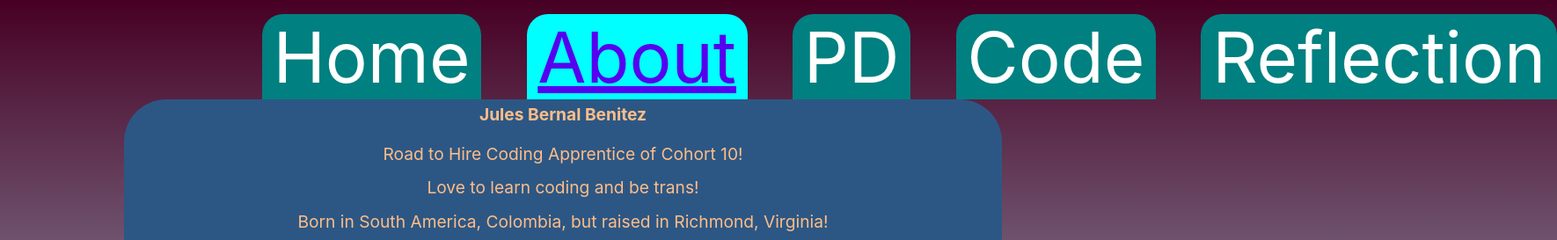
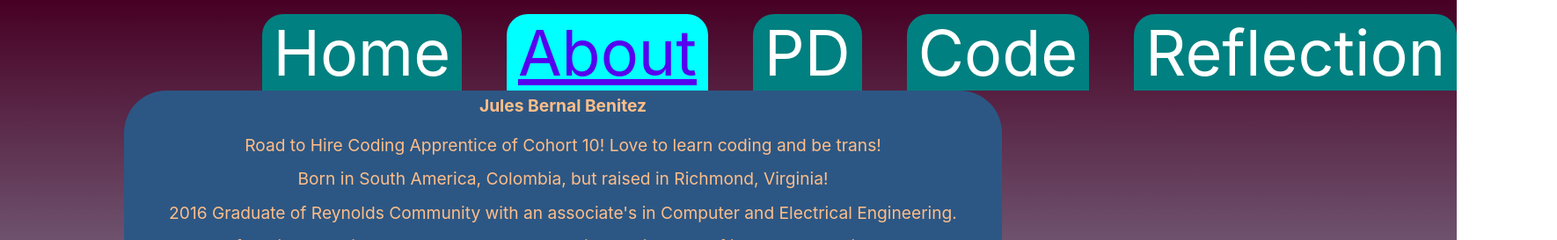
Before and after one commit to JulesBernal/Portfolio, a React (Create React App) app: page /about in a window 1280 px wide. Shown: the top 273 px of the page at 88% size, 1770 px wide, since content can reach past the window. Built offline with nearby package versions, Linux system fonts and the light colour scheme.

Commit message:
slight tweaks for show

```diff
--- a/src/components/About.js
+++ b/src/components/About.js
@@ -9,9 +9,7 @@ export default function About() {
           Jules Bernal Benitez
         </h1>
         <p>
-          Road to Hire Coding Apprentice of Cohort 10!
-        </p>
-        <p>Love to learn coding and be trans!</p>
+          Road to Hire Coding Apprentice of Cohort 10! Love to learn coding and be trans!</p>
         <p>Born in South America, Colombia, but raised in Richmond, Virginia!</p>
         <p>2016 Graduate of Reynolds Community with an associate's in Computer and Electrical Engineering.</p>
         <p>I spent my free time learning about the tech world and immersing myself in art such as video games and music.</p>
--- a/src/components/Navbar.scss
+++ b/src/components/Navbar.scss
@@ -20,7 +20,7 @@ li{
         border-top-right-radius:1.5rem;
         background-color:teal;
         color:white;
-        font-size:10vh;
+        font-size:9vh;
         text-decoration:none;
         padding:0 .8rem 0 .8rem;
         &:link{
--- a/src/components/Projects.scss
+++ b/src/components/Projects.scss
@@ -5,7 +5,7 @@
         width:100%;
     }
     article{
-        font-size:1.4rem;
+        font-size:1.2rem;
         padding-right:1rem;
     }
      @media only screen and (max-width:1200px){
```
